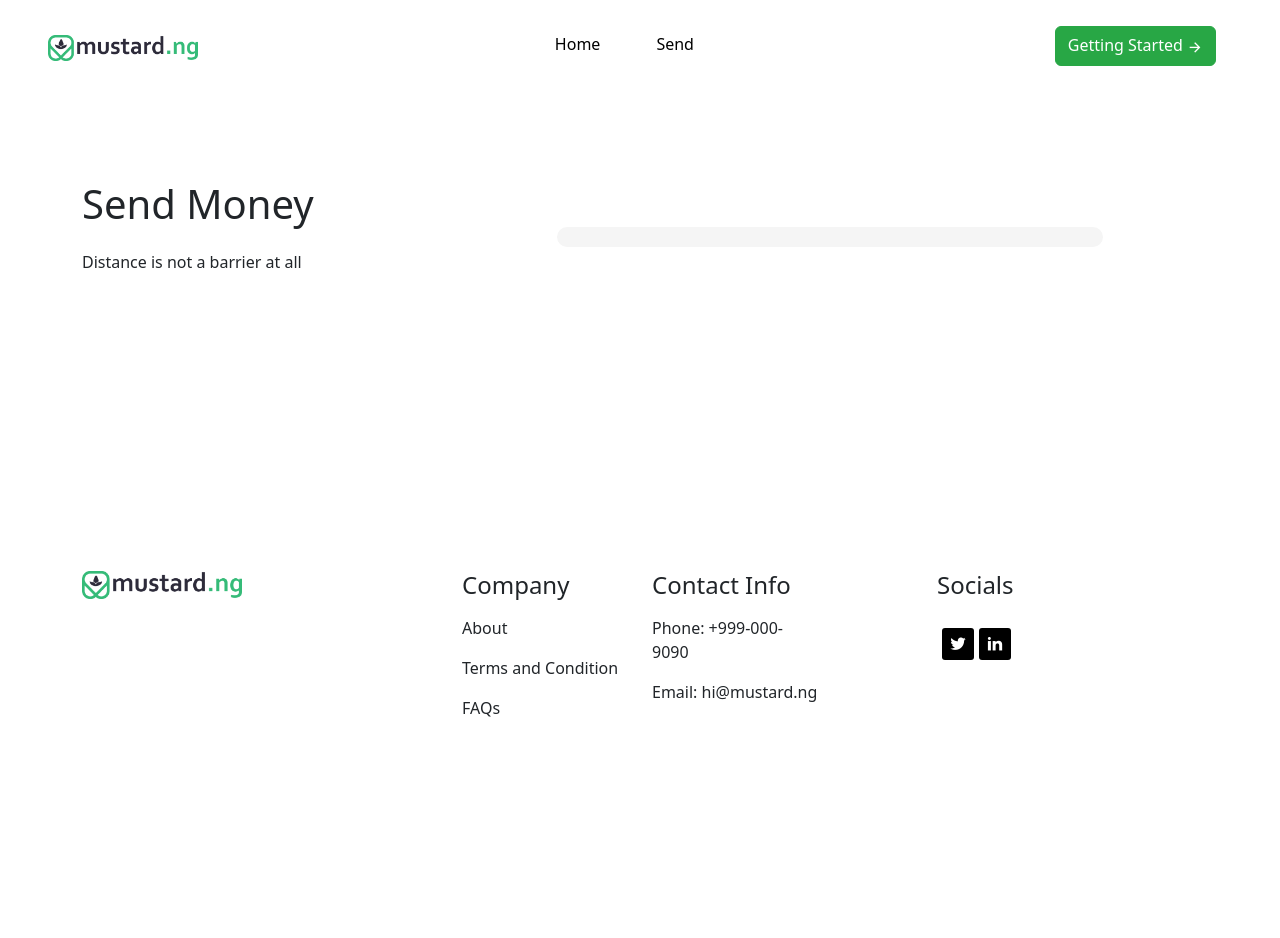
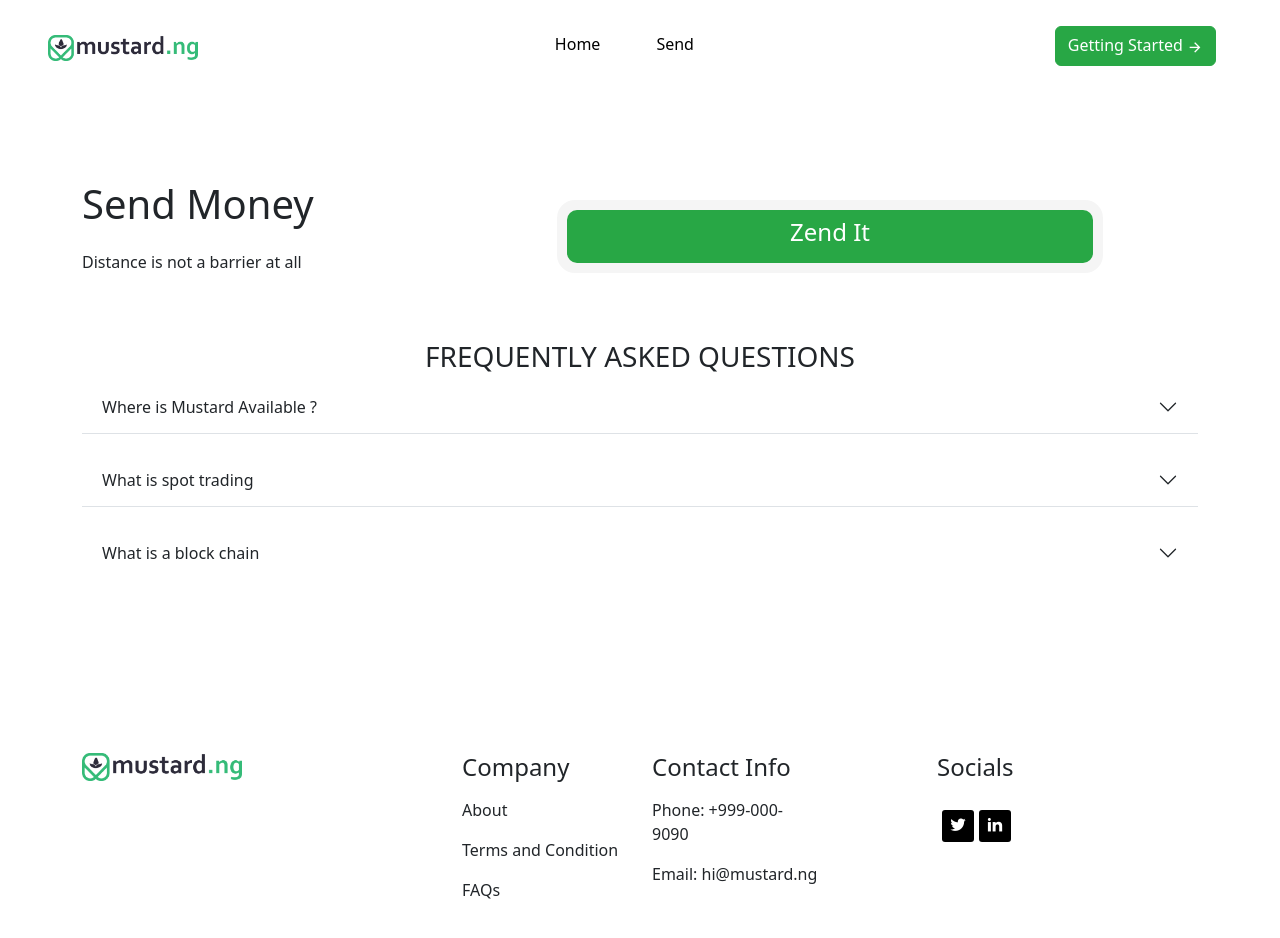
Before and after one commit to MasterIfeanyi/react-stocks-interview, a React (Create React App) app: page /send in a window 1280 px wide. Shown: the top 938 px of the page. Before the commit the page ends 800 px from the top, so only its background shows below. Built offline with nearby package versions, Linux system fonts and the light colour scheme.

Commit message:
add accordion-item

```diff
--- a/src/components/CurrencyConverter/MarketWatch.css
+++ b/src/components/CurrencyConverter/MarketWatch.css
@@ -191,9 +191,7 @@ select img {
     background: url('/images/nigeria_flag.webp');
 } */
 
-.currency__amount__input {
 
-}
 
 
 .currency__amount__input{
--- /dev/null
+++ b/src/components/SendMoney/FAQ.css
@@ -0,0 +1,39 @@
+/* Remove the Bootstrap blue hue and default styling */
+.accordion {
+    --bs-accordion-active-bg: transparent;
+    --bs-accordion-active-color: inherit;
+    --bs-accordion-btn-focus-box-shadow: none;
+    --bs-accordion-btn-focus-border-color: #dee2e6;
+    --bs-accordion-border-color: #dee2e6;
+}
+
+
+.accordion .accordion-item {
+    margin-bottom: 20px;
+}
+
+
+/* Style the accordion buttons */
+.accordion .accordion-button {
+    background-color: transparent;
+    color: #212529;
+    box-shadow: none;
+}
+
+.accordion .accordion-button:not(.collapsed) {
+    background-color: transparent;
+    color: #212529;
+    box-shadow: none;
+}
+
+/* Remove the blue focus outline */
+.accordion .accordion-button:focus {
+    border-color: #dee2e6;
+    box-shadow: none;
+}
+
+
+/* Style the accordion body */
+.accordion .accordion-body {
+    background-color: #ffffff;
+}
--- /dev/null
+++ b/src/components/SendMoney/FAQ.jsx
@@ -0,0 +1,49 @@
+import React from 'react'
+import "./FAQ.css"
+
+const FAQ = () => {
+
+
+
+  return (
+    <div class="container">
+        <div class="intro-header">
+            <h3 className='text-center'>FREQUENTLY ASKED QUESTIONS</h3>
+        </div>
+        <div class="accordion accordion-flush" id="accordionFlushExample">
+            <div class="accordion-item">
+                <h2 class="accordion-header" id="flush-headingOne">
+                <button class="accordion-button collapsed" type="button" data-bs-toggle="collapse" data-bs-target="#flush-collapseOne" aria-expanded="false" aria-controls="flush-collapseOne">
+                    Where is Mustard Available ?
+                </button>
+                </h2>
+                <div id="flush-collapseOne" class="accordion-collapse collapse" aria-labelledby="flush-headingOne" data-bs-parent="#accordionFlushExample">
+                <div class="accordion-body">LemFi provides global financial services to immigrants. LemFi is available in Canada, Europe, the United Kingdom and the United States. We are expanding to more countries with tailored services soon and we will keep you informed.</div>
+                </div>
+            </div>
+            <div class="accordion-item">
+                <h2 class="accordion-header" id="flush-headingTwo">
+                <button class="accordion-button collapsed" type="button" data-bs-toggle="collapse" data-bs-target="#flush-collapseTwo" aria-expanded="false" aria-controls="flush-collapseTwo">
+                    What is spot trading
+                </button>
+                </h2>
+                <div id="flush-collapseTwo" class="accordion-collapse collapse" aria-labelledby="flush-headingTwo" data-bs-parent="#accordionFlushExample">
+                <div class="accordion-body">Spot trading is the buying and selling of assets at their current markett price.</div>
+                </div>
+            </div>
+            <div class="accordion-item">
+                <h2 class="accordion-header" id="flush-headingThree">
+                <button class="accordion-button collapsed" type="button" data-bs-toggle="collapse" data-bs-target="#flush-collapseThree" aria-expanded="false" aria-controls="flush-collapseThree">
+                    What is a block chain
+                </button>
+                </h2>
+                <div id="flush-collapseThree" class="accordion-collapse collapse" aria-labelledby="flush-headingThree" data-bs-parent="#accordionFlushExample">
+                <div class="accordion-body">Blockchain is a sophisticated database system designed to securely record transactions across many computers, these transactions are grouped into blocks, these blocks are chained together in a chronological order to create a tamper-proof record.</div>
+                </div>
+            </div>
+        </div>
+    </div>
+  )
+}
+
+export default FAQ
--- a/src/components/SendMoney/Send.css
+++ b/src/components/SendMoney/Send.css
@@ -13,3 +13,17 @@
     justify-content: flex-start;
     border-radius: 18px;
 }
+
+.outer-shell .inner__heading {
+    font-size: 40px;
+    font-weight: 700;
+    color: white;
+    text-align: center;
+    width: 100%;
+    padding: 8px 28px;
+    background-color: var(--brand);
+    border-color: var(--brand);
+    border-radius: 10px;
+    top: 0;
+    left: 0;
+}
--- a/src/components/SendMoney/SendMoney.jsx
+++ b/src/components/SendMoney/SendMoney.jsx
@@ -1,8 +1,34 @@
+import React from "react"
+import FAQ from "./FAQ"
 import "./Send.css"
 
 
 
+
 const SendMoney = () => {
+
+
+    // const renderProgressIndicator = () => {
+    //     const steps = ["Amount", "Recipient", "Review", "Complete"]
+
+    //     return (
+    //       <div className="progress-indicator">
+    //         {steps.map((step, index) => (
+    //           <React.Fragment key={index}>
+    //             <div
+    //               className={`step ${currentStep > index + 1 ? "completed" : ""} ${currentStep === index + 1 ? "active" : ""}`}
+    //             >
+    //               <div className="step-circle">{currentStep > index + 1 ? "✓" : index + 1}</div>
+    //               <div className="step-label">{step}</div>
+    //             </div>
+    //             {index < steps.length - 1 && (
+    //               <div className={`step-connector ${currentStep > index + 1 ? "completed" : ""}`}></div>
+    //             )}
+    //           </React.Fragment>
+    //         ))}
+    //       </div>
+    //     )
+    // }
 
 
   return (
@@ -20,7 +46,9 @@ const SendMoney = () => {
 
                 <div className="col-lg-6">
                     <div className="outer-shell">
-
+                        <div className="inner__heading">
+                            <h4 className="inner__heading-text">Zend It</h4>
+                        </div>
                     </div>
                 </div>
 
@@ -28,6 +56,8 @@ const SendMoney = () => {
 
             </div>
         </div>
+
+        <FAQ />
     </section>
   )
 }
```
Also changed, not shown: src/components/CurrencyConverter/Convert.jsx (+2 -8 lines).
